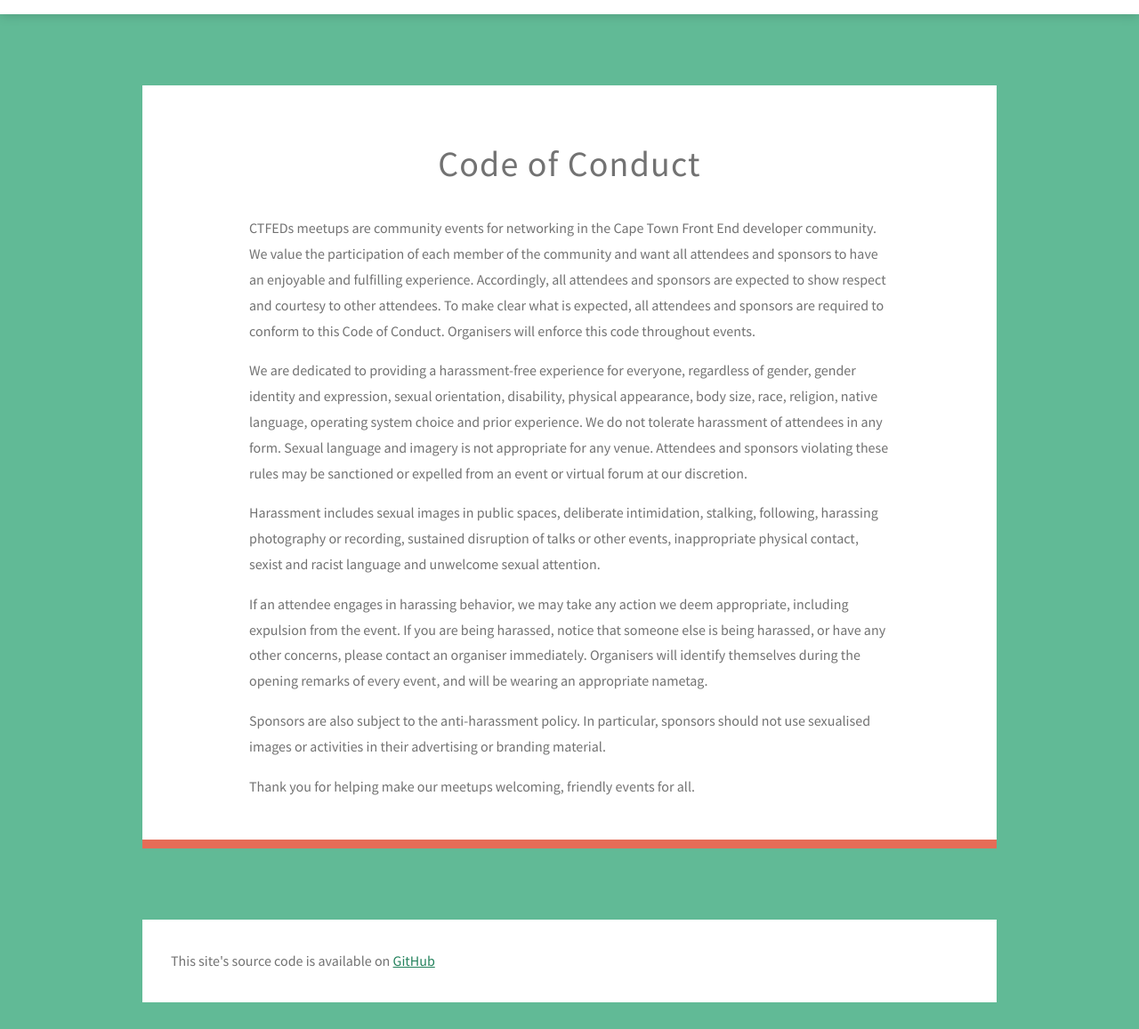
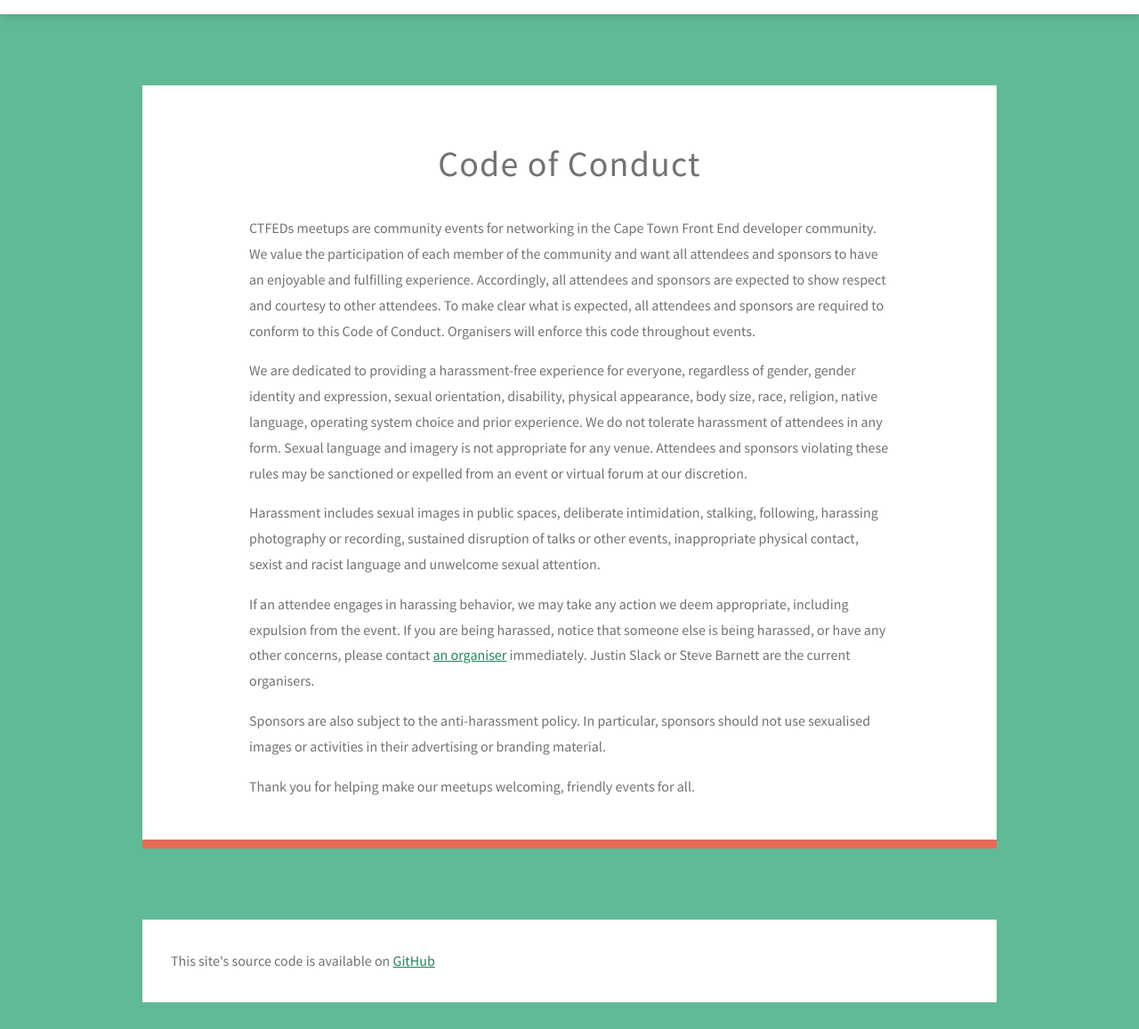
Before and after one commit to CTFEDs/CTFEDS.org, a Jekyll site: the page built from code-of-conduct.md, in a window 1280 px wide, cut to the strip 180-1337 px from the top of the page. Shown: the whole strip at 89% size. Built offline with Jekyll 4.4.1, drawn with Linux system fonts in a browser that asks for light colours.

Commit message:
Add names and link to CoC

```diff
--- a/code-of-conduct.md
+++ b/code-of-conduct.md
@@ -11,7 +11,7 @@
 
 Harassment includes sexual images in public spaces, deliberate intimidation, stalking, following, harassing photography or recording, sustained disruption of talks or other events, inappropriate physical contact, sexist and racist language and unwelcome sexual attention.
 
-If an attendee engages in harassing behavior, we may take any action we deem appropriate, including expulsion from the event. If you are being harassed, notice that someone else is being harassed, or have any other concerns, please contact an organiser immediately. Organisers will identify themselves during the opening remarks of every event, and will be wearing an appropriate nametag.
+If an attendee engages in harassing behavior, we may take any action we deem appropriate, including expulsion from the event. If you are being harassed, notice that someone else is being harassed, or have any other concerns, please contact [an organiser](http://www.meetup.com/ctfeds/members/?op=leaders) immediately. Justin Slack or Steve Barnett are the current organisers.
 
 Sponsors are also subject to the anti-harassment policy. In particular, sponsors should not use sexualised images or activities in their advertising or branding material.
 
```
